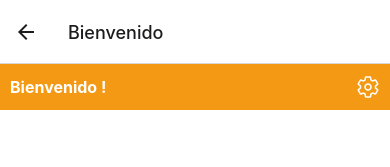
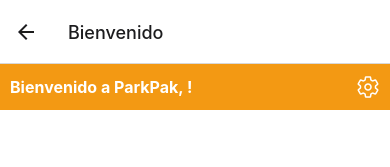
Before and after one commit to rafa133169/Park_APP, a React Native app: screen /Main in a window 390 px wide. Shown: the top 167 px of the page. Built offline with nearby package versions, Linux system fonts and the light colour scheme.

Commit message:
login, signup, logout

```diff
--- a/screens/MainScreen.js
+++ b/screens/MainScreen.js
@@ -29,7 +29,7 @@
   return (
     <View style={styles.container}>
       <View style={styles.navbar}>
-        <Text style={styles.welcomeText}>Bienvenido {userName}!</Text>
+        <Text style={styles.welcomeText}>Bienvenido a ParkPak, {userName}!</Text>
         <TouchableOpacity onPress={() => setModalVisible(true)}>
           <Ionicons name="settings-outline" size={24} color="#ffffff" />
         </TouchableOpacity>
```
